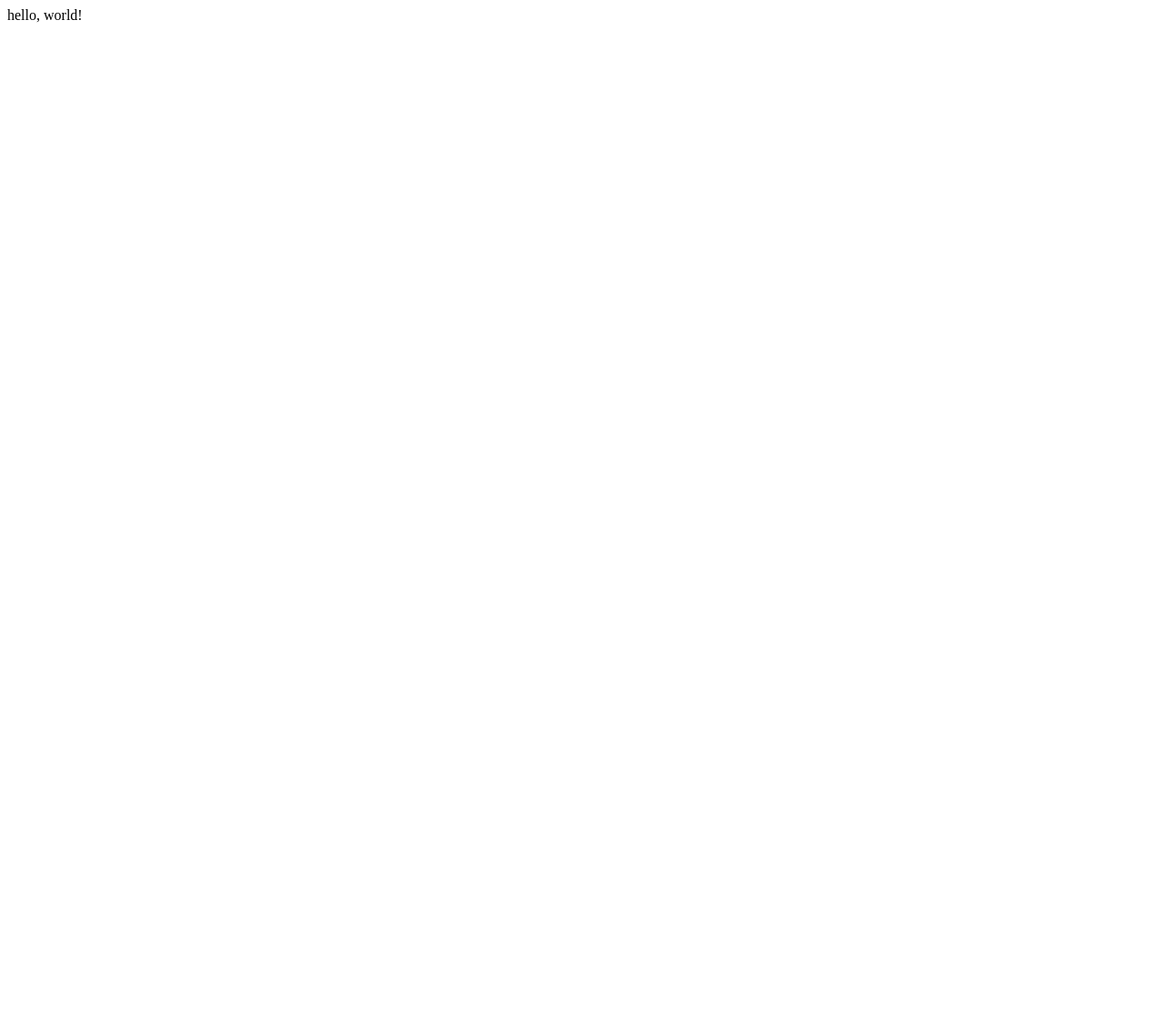
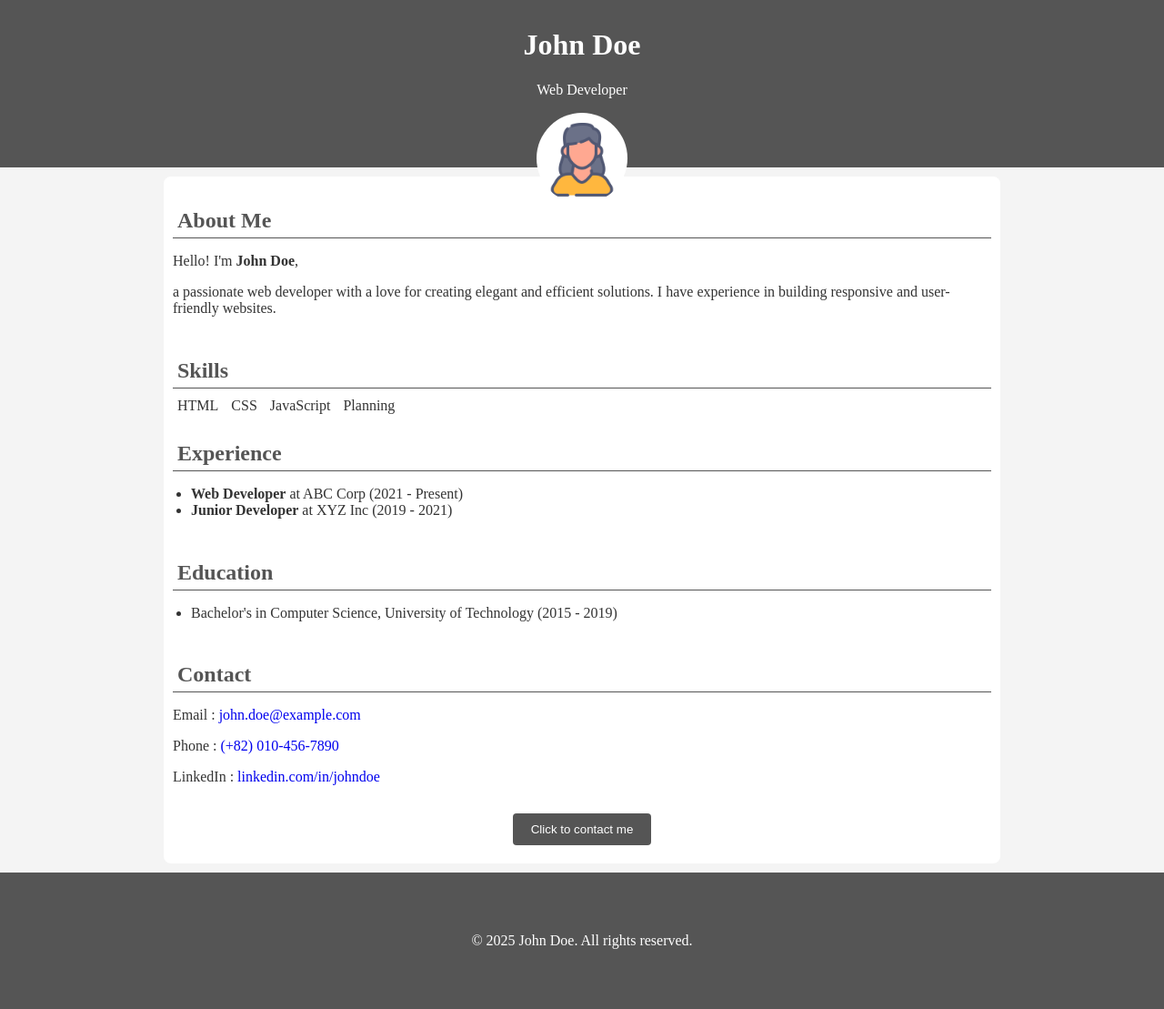
Before and after one commit to yu828282/about_me_1, a plain HTML site: page index.html in a window 1280 px wide. Shown: the whole page at 91% size. Before the commit the page ends 800 px from the top, so only its background shows below. Drawn offline with Linux system fonts and the light colour scheme.

Commit message:
Add files via upload

```diff
--- a/index.html
+++ b/index.html
@@ -3,9 +3,124 @@
 <head>
     <meta charset="UTF-8">
     <meta name="viewport" content="width=device-width, initial-scale=1.0">
-    <title>Document</title>
+    <title>Resume_1</title>
+    <style>
+        body {
+            margin: 0;
+            background-color: #f4f4f4;
+            color: #333;
+        }
+        .header {
+            background: #555;
+            color: #fff;
+            padding: 10px 0;
+            text-align: center;
+        }
+        .container {
+            width: 900px;
+            margin: 10px auto;
+            background: #fff;
+            padding: 10px;
+            border-radius: 8px;
+        }
+        .section {
+            margin-bottom: 5px;
+            padding-bottom: 5px;
+        }
+        .section h2 {
+            border-bottom: 1px solid #555;
+            margin-bottom: 10px;
+            padding: 5px;
+            color: #555;
+        }
+        ul {
+            padding: 0 20px;
+        }
+        img {
+            display: block;
+            width: 100px;
+            border-radius: 50%;
+            margin: 10px auto;
+            background-color: #fff;
+            margin-bottom: -50px;
+        }
+        footer {
+            text-align: center;
+            padding: 50px 0;
+            background: #555;
+            color: #fff;
+        }
+        .section:hover {
+            border-radius: 8px;
+            box-shadow: 0 0 20px gray;
+        }
+        .skills span {
+            margin: 5px;
+        }
+        button {
+            display: block;
+            margin: 10px auto;
+            padding: 10px 20px;
+            background-color: #555;
+            color: #fff;
+            border: none;
+            border-radius: 4px;
+        }
+        button:hover {
+            background-color: #444;
+        }
+        a {
+            text-decoration: none;
+        }
+    </style>
 </head>
 <body>
-    hello, world!
+    <div class="header">
+        <h1>John Doe</h1>
+        <p>Web Developer</p>
+        <img src="profile.png" alt="John Doe">
+    </div>
+    <div class="container">
+        <!-- About me section -->
+        <div class="section">
+            <h2>About Me</h2>
+            <p>Hello! I'm <strong>John Doe</strong>, </p>
+            <p>a passionate web developer with a love for creating elegant and efficient solutions. I have experience in building responsive and user-friendly websites.</p>
+        </div>
+        <!-- skills section -->
+        <div class="section skills">
+            <h2>Skills</h2>
+            <span>HTML</span>
+            <span>CSS</span>
+            <span>JavaScript</span>
+            <span>Planning</span>
+        </div>
+        <!-- Experience section -->
+        <div class="section">
+            <h2>Experience</h2>
+            <ul>
+                <li><strong>Web Developer</strong> at ABC Corp (2021 - Present)</li>
+                <li><strong>Junior Developer</strong> at XYZ Inc (2019 - 2021)</li>
+            </ul>
+        </div>
+        <!-- Education section -->
+        <div class="section">
+            <h2>Education</h2>
+            <ul>
+                <li>Bachelor's in Computer Science, University of Technology (2015 - 2019)</li>
+            </ul>
+        </div>
+        <!-- Contact section -->
+        <div class="section">
+            <h2>Contact</h2>
+            <p>Email : <a href="mailto:john.doe@example.com" target="_blank">john.doe@example.com</a></p>
+            <p>Phone : <a href="tel:0104567890" target="_blank">(+82) 010-456-7890</a></p>
+            <p>LinkedIn : <a href="https://linkedin.com/in/johndoe" target="_blank">linkedin.com/in/johndoe</a></p>
+        </div>
+        <button>Click to contact me</button>
+    </div>
+    <footer>
+        <p>&copy; 2025 John Doe. All rights reserved.</p>
+    </footer>
 </body>
 </html>
```
Also changed, not shown: profile.png (added).
